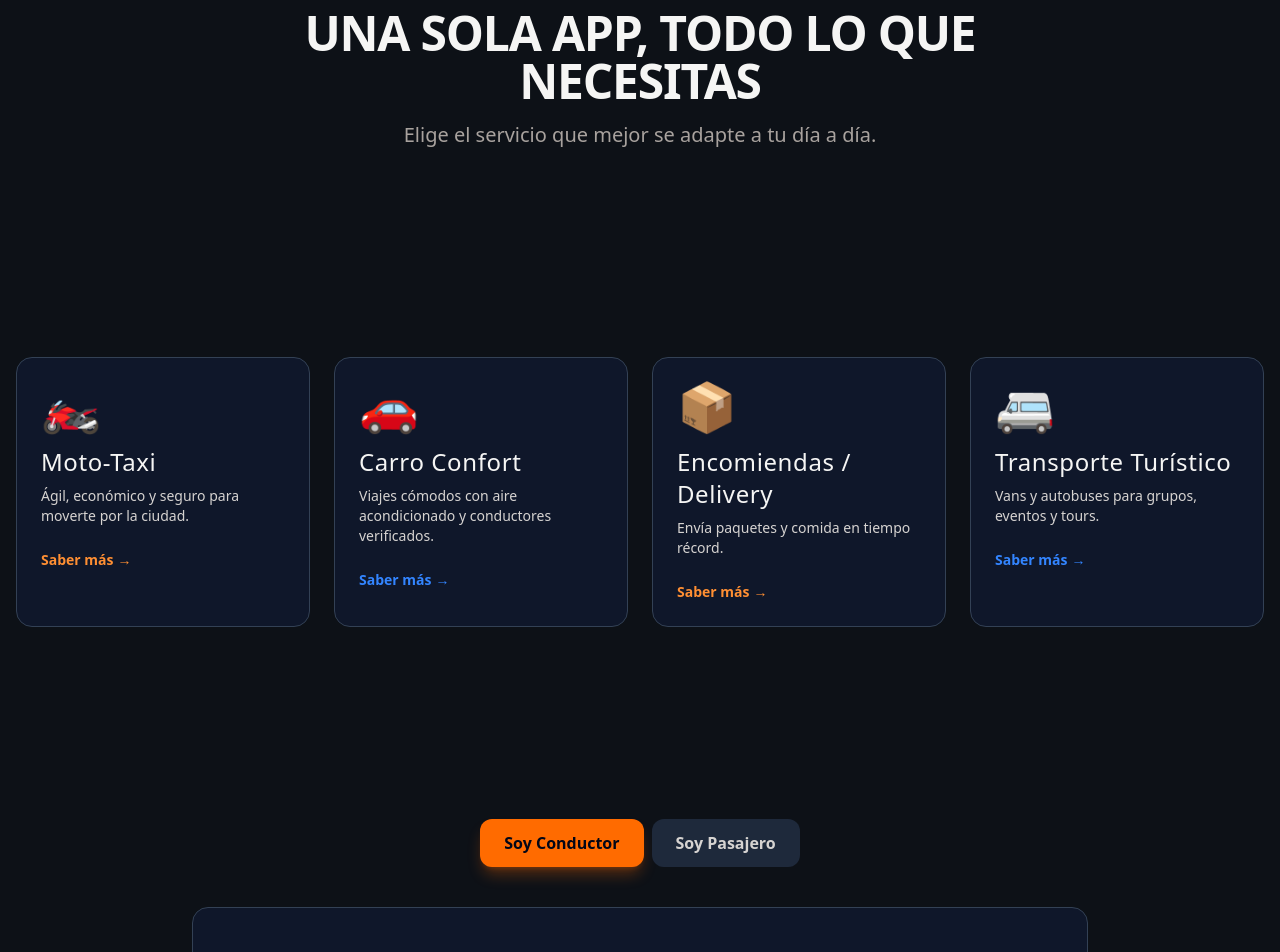
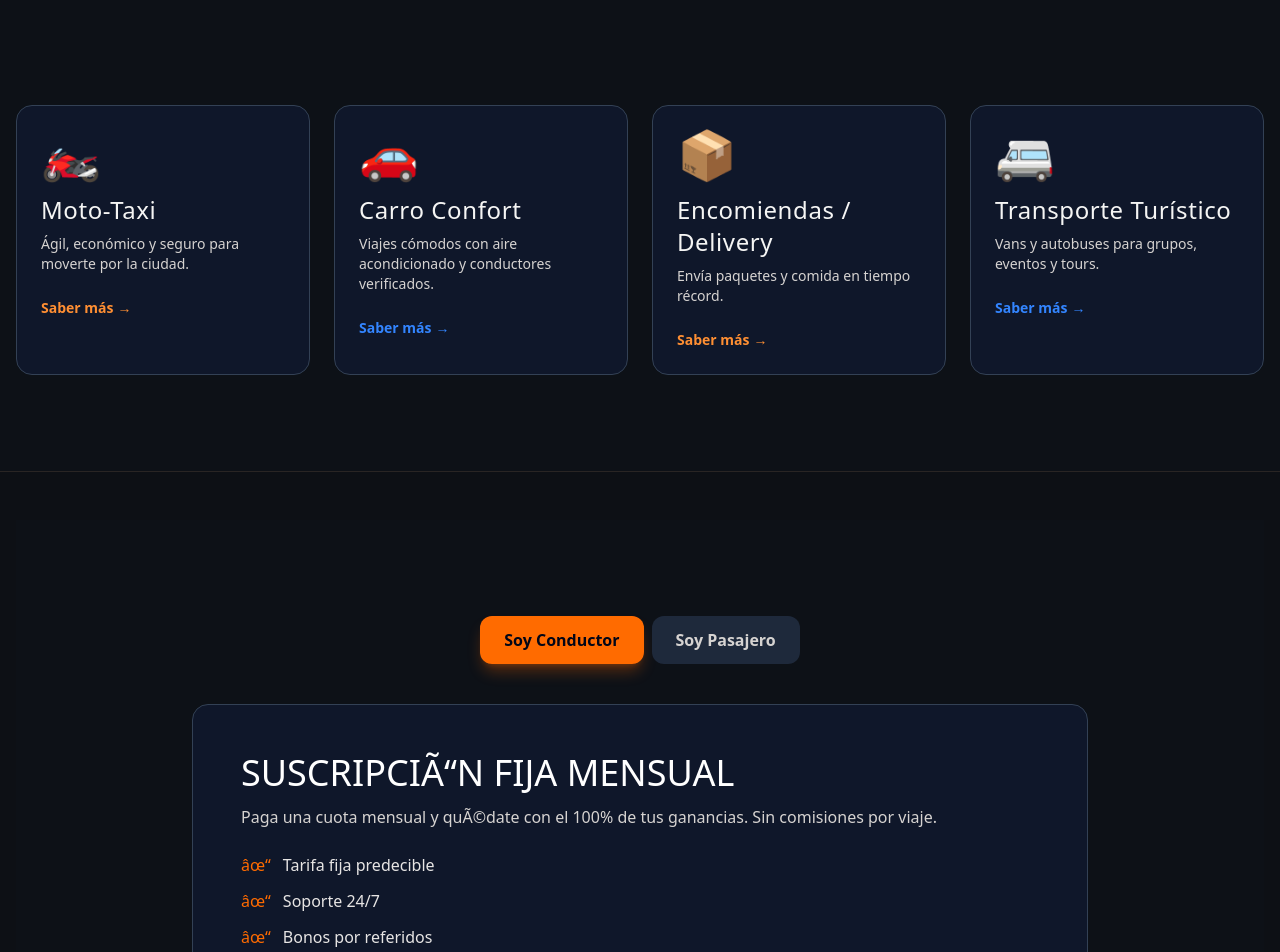
Before and after one commit to zander-doc/llegateapp, a React (Vite) app: page / in a window 1280 px wide. Shown: the part 10260-11212 px from the top of the page. Built offline with nearby package versions, Linux system fonts and the light colour scheme; a web font is replaced by a local one.

Commit message:
Refactor App.tsx: clean professional structure, remove duplicates

```diff
--- a/src/App.tsx
+++ b/src/App.tsx
@@ -1,6 +1,6 @@
 import React from "react";
-import { Navbar as OriginalNavbar } from "@/sections/Navbar";
-import { Hero as OriginalHero } from "@/sections/Hero";
+import { Navbar } from "@/sections/Navbar";
+import { Hero } from "@/sections/Hero";
 import { Main } from "@/sections/Main";
 import { Footer } from "@/sections/Footer";
 import ServicesGrid from "./components/ServicesGrid";
@@ -9,24 +9,30 @@ import Sponsors from "./components/Sponsors";
 
 export const App = () => {
   return (
-    <div className="bg-[#0d1117] text-stone-50 font-dm_sans overflow-x-hidden antialiased">
-      <OriginalNavbar />
-      <OriginalHero />
+    <div className="bg-[#0d1117] text-stone-50 font-dm_sans overflow-x-hidden selection:bg-neonOrange-500 selection:text-white">
+      {/* Barra de navegación fija */}
+      <Navbar />
+
+      {/* Sección Principal / Hero */}
+      <Hero />
+
+      {/* Bloque central de características / funcionalidades */}
       <Main />
 
-      {/* Sección de Introducción a los Nuevos Servicios */}
-      <section className="bg-[#0d1117] pt-20 pb-8 text-center px-4 max-w-4xl mx-auto">
-        <h2 className="text-3xl md:text-5xl font-extrabold tracking-tight text-stone-100 font-outfit uppercase">
-          Una sola app, todo lo que necesitas
-        </h2>
-        <p className="mt-4 text-lg md:text-xl text-stone-400 font-medium">
-          Elige el servicio que mejor se adapte a tu día a día.
-        </p>
+      {/* Cuadrícula de Servicios unificada (Mototaxi, Taxi, Delivery) */}
+      <ServicesGrid />
+
+      {/* Sección de Registro / Accesos Interactivos */}
+      <section className="py-12 bg-asphalt-900/50 border-y border-stone-800">
+        <div className="max-w-7xl mx-auto px-4">
+          <AuthTabs />
+        </div>
       </section>
 
-      <ServicesGrid />
-      <AuthTabs />
+      {/* Alianzas y Socios Comerciales */}
       <Sponsors />
+
+      {/* Pie de página institucional */}
       <Footer />
     </div>
   );
```
